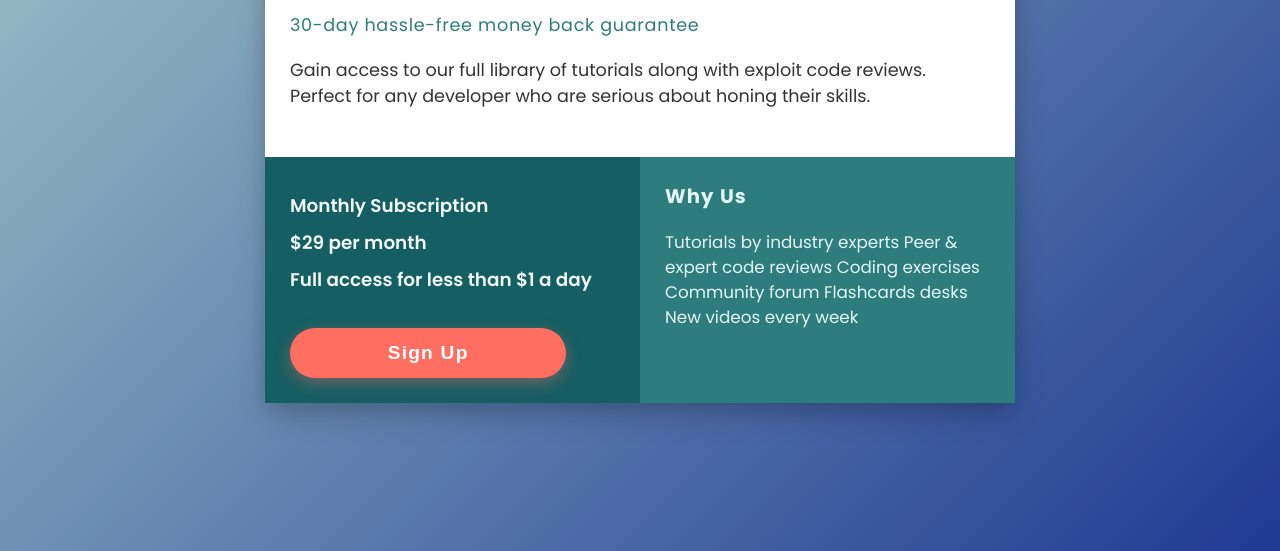
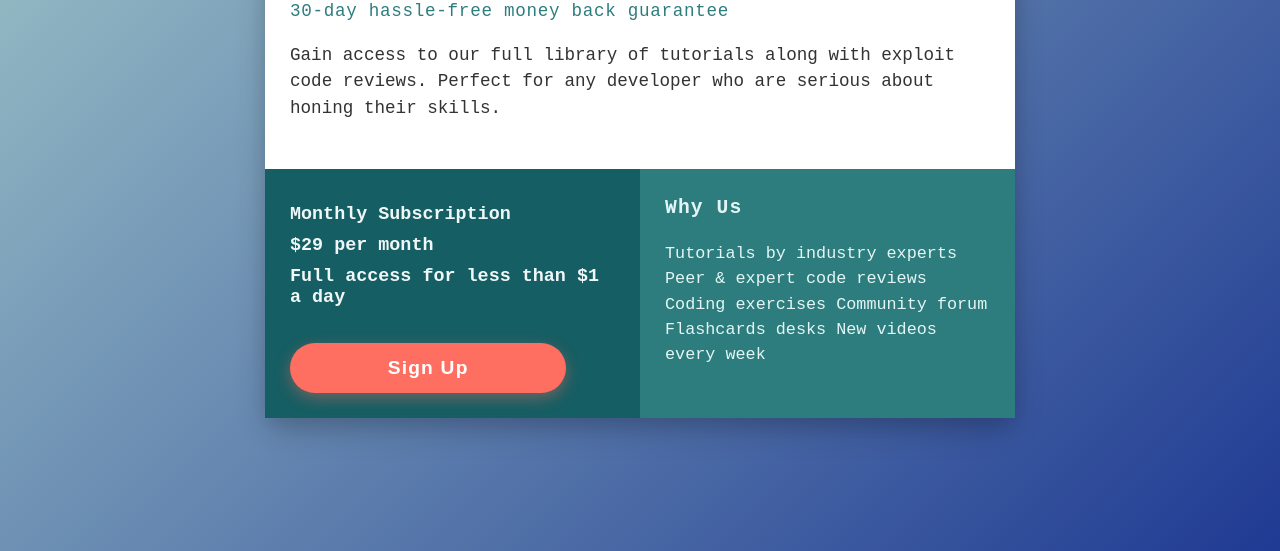
Before and after one commit to ben-webdevtech/Single-price-grid-component, a plain HTML site: page index.html in a window 1280 px wide. Shown: the part 249-800 px from the top of the page. Drawn offline with Linux system fonts and the light colour scheme.

Commit message:
Changed font to monospace

```diff
--- a/style.css
+++ b/style.css
@@ -7,7 +7,7 @@ body {
     display: flex;
     align-items: center;
     justify-content: center;
-    font-family: 'Poppins', sans-serif;
+    font-family: monospace, sans-serif;
 
 }
 
```
